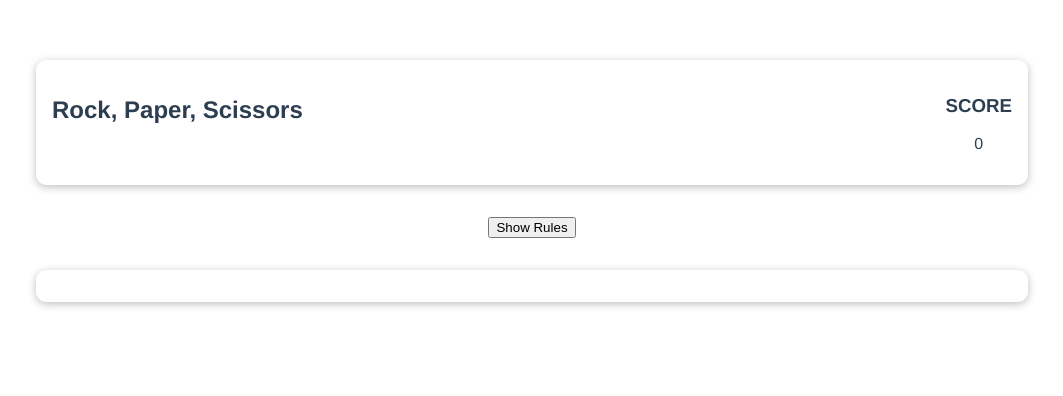
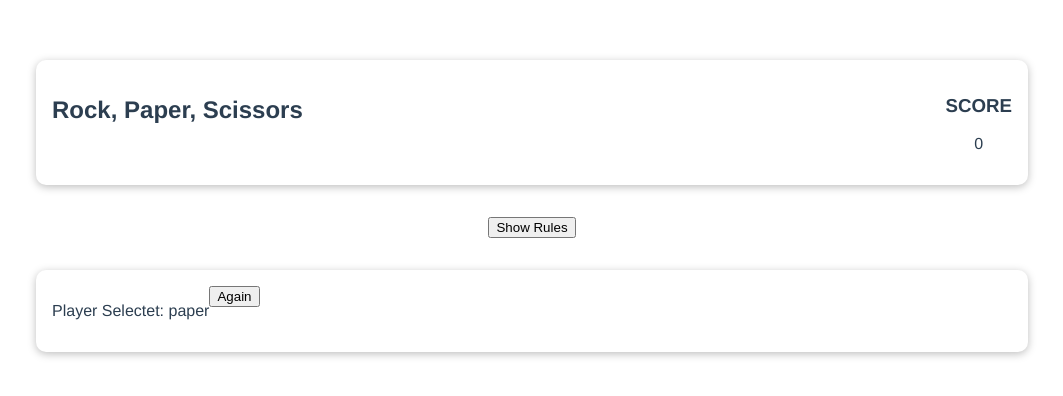
Before and after one commit to Mirthay/-Rock-Paper-Scissors-, a Vue app: page /products in a window 1280 px wide. Both pictures are taken after a click on the button "Paper". Shown: the top 396 px of the page, without its empty margins (108-1171 px from the left). Built offline with nearby package versions, Linux system fonts and the light colour scheme.

Commit message:
getters notSelected premenovane na playerSelected

```diff
--- a/src/App.vue
+++ b/src/App.vue
@@ -2,8 +2,8 @@
   <the-header> </the-header>
   <button @click="triggerRules">{{ showOrHide }} Rules</button>
   <the-rules v-if="showRules"></the-rules>
-  <game-items v-if="!notSelected"></game-items>
-  <game-result v-if="notSelected"></game-result>
+  <game-items v-if="!playerSelected"></game-items>
+  <game-result v-if="playerSelected"></game-result>
 </template>
 
 <script>
@@ -31,8 +31,8 @@ export default {
     showOrHide() {
       return this.showRules ? "Hide" : "Show";
     },
-    notSelected() {
-      return this.$store.getters.notSelected;
+    playerSelected() {
+      return this.$store.getters.playerSelected;
     },
   },
 };
--- a/src/components/GameResult.vue
+++ b/src/components/GameResult.vue
@@ -1,3 +1,23 @@
 <template>
-  <section></section>
+  <section>
+    <p>Player Selectet: {{ playerSelected }}</p>
+    <div>
+      <button @click="playerSelect(null)">Again</button>
+    </div>
+  </section>
 </template>
+
+<script>
+export default {
+  methods: {
+    playerSelect(payload) {
+      this.$store.dispatch("playerSelect", payload);
+    },
+  },
+  computed: {
+    playerSelected() {
+      return this.$store.getters.playerSelected;
+    },
+  },
+};
+</script>
--- a/src/store/index.js
+++ b/src/store/index.js
@@ -38,7 +38,7 @@ const store = createStore({
     score(state) {
       return state.score;
     },
-    notSelected(state) {
+    playerSelected(state) {
       return state.playerSelected;
     },
   },
```
